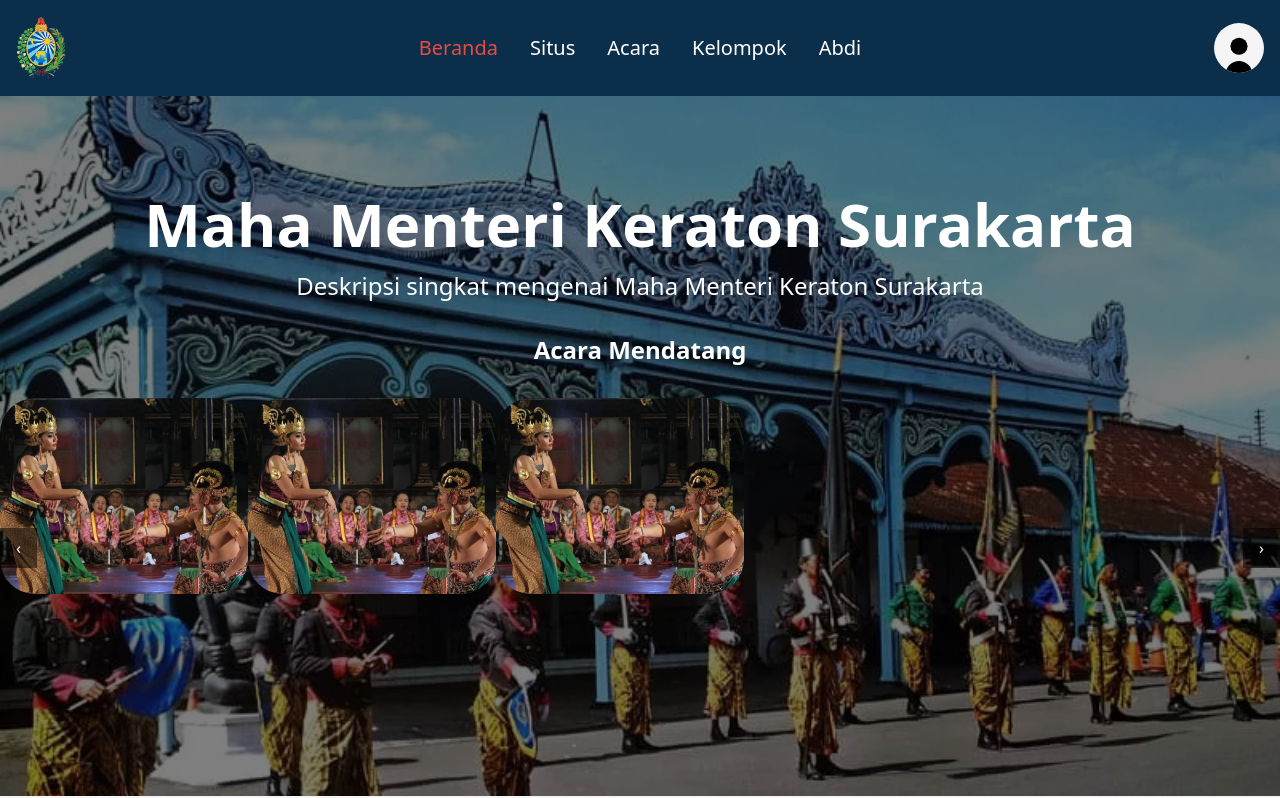
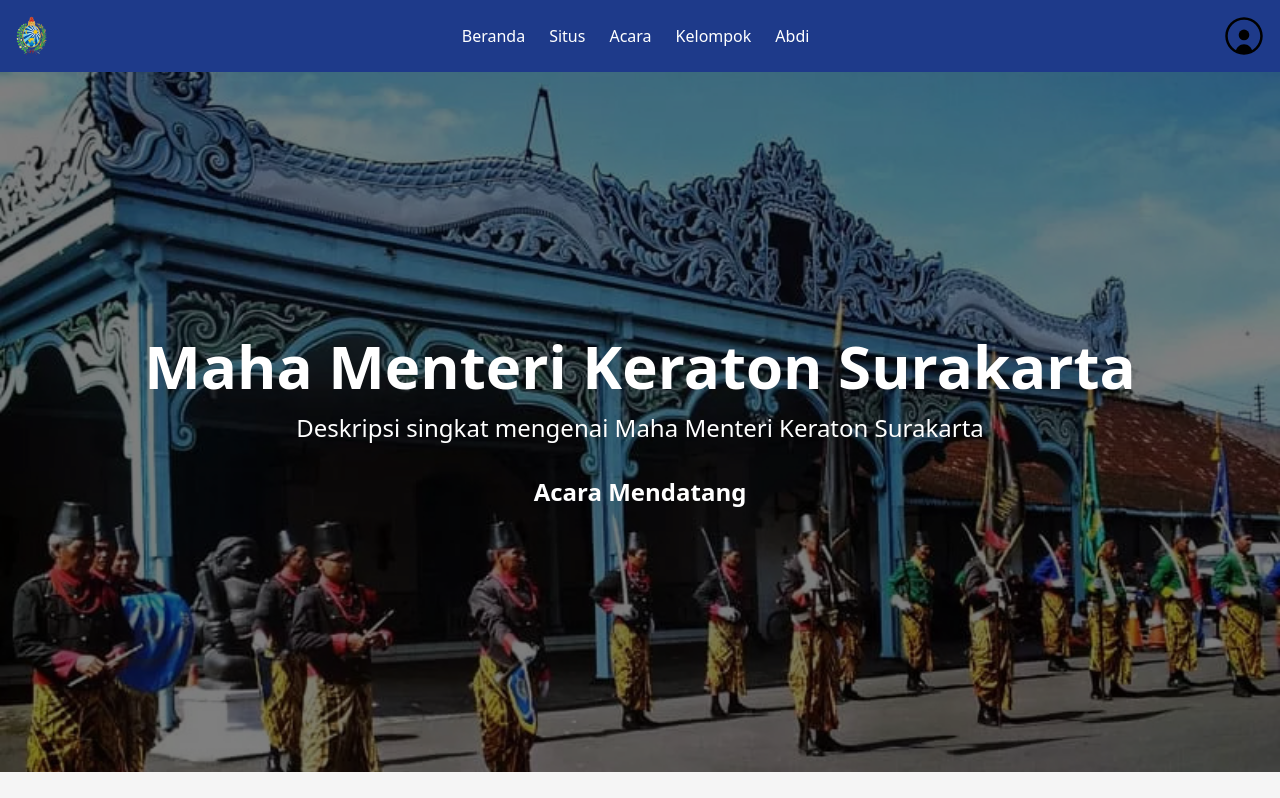
Before and after one commit to Nickskenneth/WebKraton, a SvelteKit app: page /beranda in a window 1280 px wide. Shown: the top 798 px of the page. Built offline with nearby package versions, Linux system fonts and the light colour scheme.

Commit message:
hamburger menu udah berfungi dengan baik

```diff
--- a/src/lib/components/Carousel.svelte
+++ b/src/lib/components/Carousel.svelte
@@ -1,11 +1,13 @@
 <script>
     let images = [
-        { src: "\Carousel2.jpg", alt: "Carousel2" },
-        { src: "\Carousel2.jpg", alt: "Carousel2" },
-        { src: "\Carousel2.jpg", alt: "Carousel2" },
+        { src: "/Carousel1.jpg", alt: "Carousel 1" },
+        { src: "/Carousel2.jpg", alt: "Carousel 2" },
+        { src: "/Carousel3.jpg", alt: "Carousel 3" },
     ];
 
     let currentIndex = 0;
+    let showModal = false;
+    let modalImage = null;
 
     const nextSlide = () => {
         currentIndex = (currentIndex + 1) % images.length;
@@ -14,41 +16,66 @@
     const prevSlide = () => {
         currentIndex = (currentIndex - 1 + images.length) % images.length;
     };
+
+    const openModal = (image) => {
+        modalImage = image;
+        showModal = true;
+    };
+
+    const closeModal = () => {
+        modalImage = null;
+        showModal = false;
+    };
 </script>
 
 <div class="relative w-full h-[300px] overflow-hidden">
-    <!-- Button Previous -->
-    <button on:click={prevSlide} class="absolute left-0 top-1/2 transform -translate-y-1/2 text-white px-4 py-2 bg-black bg-opacity-50 z-10">‹</button>
+    <!-- Tombol Previous -->
+    <button
+        on:click={prevSlide}
+        class="absolute left-2 top-1/2 transform -translate-y-1/2 bg-black bg-opacity-50 text-white p-2 rounded-full z-10 hover:bg-opacity-75"
+    >
+        ‹
+    </button>
 
     <!-- Carousel Slides -->
-    <div class="flex transition-transform duration-500 ease-in-out" style="transform: translateX(-{currentIndex * 100}%)">
+    <div
+        class="flex transition-transform duration-500"
+        style="transform: translateX(-{currentIndex * 100}%)"
+    >
         {#each images as { src, alt }}
-            <img src={src} alt={alt} class="carousel-image w-[248px] h-[196px] object-cover rounded-[35px]" />
+            <img
+                src={src}
+                alt={alt}
+                class="w-full h-[300px] object-cover cursor-pointer"
+                on:click={() => openModal({ src, alt })}
+            />
         {/each}
     </div>
 
-    <!-- Button Next -->
-    <button on:click={nextSlide} class="absolute right-0 top-1/2 transform -translate-y-1/2 text-white px-4 py-2 bg-black bg-opacity-50 z-10">›</button>
+    <!-- Tombol Next -->
+    <button
+        on:click={nextSlide}
+        class="absolute right-2 top-1/2 transform -translate-y-1/2 bg-black bg-opacity-50 text-white p-2 rounded-full z-10 hover:bg-opacity-75"
+    >
+        ›
+    </button>
 </div>
 
-<style>
-    .relative {
-        position: relative;
-    }
-
-    .flex {
-        display: flex;
-        transition: transform 0.5s ease-in-out;
-    }
-
-    .overflow-hidden {
-        overflow: hidden;
-    }
-
-    /* Gaya untuk gambar carousel */
-    .carousel-image {
-        width: 248px;
-        height: 196px;
-        border-radius: 35px;
-    }
-</style>
+<!-- Modal -->
+{#if showModal}
+<div class="fixed inset-0 bg-black bg-opacity-75 flex items-center justify-center z-20">
+    <div class="relative">
+        <img
+            src={modalImage.src}
+            alt={modalImage.alt}
+            class="max-w-full max-h-[80vh] rounded-lg"
+        />
+        <button
+            on:click={closeModal}
+            class="absolute top-4 right-4 bg-white text-black p-2 rounded-full hover:bg-gray-300"
+        >
+            ✕
+        </button>
+    </div>
+</div>
+{/if}
--- a/src/lib/components/HeroSection.svelte
+++ b/src/lib/components/HeroSection.svelte
@@ -11,9 +11,9 @@
         <div class="mt-8 text-2xl font-bold">
             Acara Mendatang
         </div>
-        <div class="mt-8 w-full max-w-screen-xl"> <!-- Ensuring the carousel takes full width -->
+        <!-- <div class="mt-8 w-full max-w-screen-xl">
             <CarouselComponent />
-        </div>
+        </div> -->
     </div>
 </section>
 
--- a/src/lib/components/NavBarL.svelte
+++ b/src/lib/components/NavBarL.svelte
@@ -1,92 +1,62 @@
 <script lang="ts">
-	import { page } from '$app/stores'; // Access the current page store
-	import { get } from 'svelte/store'; // To retrieve the current page info
+	let showMenu = false;
 
-	// Function to check if the current URL starts with the given path
-	function isActive(path: string) {
-	  const currentPath = get(page).url.pathname; // Get the current path from the page store
-	  return currentPath.startsWith(path); // Check if the current path starts with the given path
+	function toggleNavbar() {
+		showMenu = !showMenu;
 	}
-  </script>
+</script>
 
-  <nav class="navbar">
-	<img src="/logoKraton.png" alt="logoKraton" />
+<nav class="bg-blue-900 text-white p-4 relative">
+	<div class="flex justify-between items-center">
+		<!-- Logo -->
+		<img src="/logoKraton.png" alt="logoKraton" class="h-10 w-auto" />
 
-	<div class="nav-links">
-	  <a href="/beranda" class:is-active={isActive('/beranda')}>Beranda</a>
-	  <a href="/situsBersejarah" class:is-active={isActive('/situsBersejarah') || isActive('/detailSitus')}>Situs</a>
-	  <a href="/acara/acaraAkanDatang" class:is-active={isActive('/acara') || isActive('/detailAcara') || isActive('/daftarAcara')}>Acara</a>
-	  <a href="/kelompok/organisasi" class:is-active={isActive('/kelompok') || isActive('/detailOrganisasi') || isActive('/detailKomunitas')}>Kelompok</a>
-	  <a href="/abdi" class:is-active={isActive('/abdi')}>Abdi</a>
+		<!-- Hamburger Menu Button (Visible on Mobile) -->
+		<div class="md:hidden" on:click={toggleNavbar}>
+			<button>
+				<svg
+					xmlns="http://www.w3.org/2000/svg"
+					fill="none"
+					viewBox="0 0 24 24"
+					stroke-width="1.5"
+					stroke="currentColor"
+					class="w-6 h-6"
+				>
+					<path
+						stroke-linecap="round"
+						stroke-linejoin="round"
+						d="M3.75 6.75h16.5M3.75 12h16.5m-16.5 5.25h16.5"
+					/>
+				</svg>
+			</button>
+		</div>
+
+		<!-- Navigation Links (Hidden on Mobile) -->
+		<div class="hidden md:flex space-x-6">
+			<a href="/beranda" class="hover:text-yellow-400">Beranda</a>
+			<a href="/situsBersejarah" class="hover:text-yellow-400">Situs</a>
+			<a href="/acara/acaraAkanDatang" class="hover:text-yellow-400">Acara</a>
+			<a href="/kelompok/organisasi" class="hover:text-yellow-400">Kelompok</a>
+			<a href="/abdi" class="hover:text-yellow-400">Abdi</a>
+		</div>
+
+		<!-- Profile Icon -->
+		<div class="hidden md:block">
+			<a href="/profile">
+				<img src="/iconProfile.svg" alt="Profile" class="h-10 w-10 rounded-full" />
+			</a>
+		</div>
 	</div>
 
-	<!-- User/Profile icon -->
-	<div class="profile">
-	  <a href="/profile">
-		<img src="/iconProfile.svg" alt="Profile" class="profile-icon" />
-	  </a>
+	<!-- Mobile Menu -->
+	{#if showMenu}
+	<div class="absolute top-16 left-0 w-full bg-blue-900 text-white flex flex-col space-y-4 p-4 md:hidden z-50 shadow-lg">
+		<a href="/beranda" class="hover:text-yellow-400">Beranda</a>
+		<a href="/situsBersejarah" class="hover:text-yellow-400">Situs</a>
+		<a href="/acara/acaraAkanDatang" class="hover:text-yellow-400">Acara</a>
+		<a href="/kelompok/organisasi" class="hover:text-yellow-400">Kelompok</a>
+		<a href="/abdi" class="hover:text-yellow-400">Abdi</a>
+		<a href="/profile" class="hover:text-yellow-400">Profile</a>
 	</div>
-  </nav>
-
-  <style>
-	/* Navbar container */
-	.navbar {
-	  position: relative;
-	  z-index: 10;
-	  top: 0;
-	  width: 100%;
-	  padding: 1rem;
-	  display: flex;
-	  justify-content: space-between;
-	  align-items: center;
-	  background-color: #0b2e4b; /* Dark blue background */
-	}
-
-	/* Logo image */
-	.navbar img {
-	  height: 64px;
-	  width: 50px;
-	}
-
-	/* Navigation links container */
-	.nav-links {
-	  display: flex;
-	  gap: 2rem; /* Gap between navigation links */
-	}
-
-	/* Styling for each navigation link */
-	.nav-links a {
-	  color: #fff; /* White text color */
-	  text-decoration: none;
-	  font-size: 20px;
-	}
-
-	/* Hover effect for the navigation links */
-	.nav-links a:hover {
-	  color: #f1c40f; /* Yellow color on hover */
-	}
-
-	/* Active state styling for current navigation link */
-	.nav-links a.is-active {
-	  color: #e74c3c; /* Red color for active link */
-	}
-
-	/* Profile icon container */
-	.profile {
-	  display: flex;
-	  align-items: center;
-	  justify-content: center;
-	  width: 50px;
-	  height: 50px;
-	  background-color: #f5f5f5; /* Light background color */
-	  border-radius: 50%; /* Circular icon background */
-	  overflow: hidden; /* Hide overflow if the image is too big */
-	}
-
-	/* Profile image icon */
-	.profile-icon {
-	  width: 100%;
-	  height: 100%;
-	  object-fit: cover; /* Ensures the image maintains its aspect ratio */
-	}
-  </style>
+	{/if}
+</nav>
--- a/src/lib/components/NavBarNL.svelte
+++ b/src/lib/components/NavBarNL.svelte
@@ -1,36 +1,46 @@
-<!-- src/lib/Navbar.svelte -->
-<script>
+<script lang="ts">
+	let showMenu = false;
+
+	function toggleNavbar() {
+		showMenu = !showMenu;
+	}
 </script>
 
-<nav class="navbar">
-	<img src="/logoKraton.png" alt="logoKraton" />
-	<a href="\loginKraton">Masuk</a>
+<nav class="bg-blue-900 text-white p-4 relative">
+	<div class="flex justify-between items-center">
+		<!-- Logo -->
+		<img src="/logoKraton.png" alt="logoKraton" class="h-10 w-auto" />
+
+		<!-- Hamburger Menu Button (Visible on Mobile) -->
+		<div class="md:hidden" on:click={toggleNavbar}>
+			<button>
+				<svg
+					xmlns="http://www.w3.org/2000/svg"
+					fill="none"
+					viewBox="0 0 24 24"
+					stroke-width="1.5"
+					stroke="currentColor"
+					class="w-6 h-6"
+				>
+					<path
+						stroke-linecap="round"
+						stroke-linejoin="round"
+						d="M3.75 6.75h16.5M3.75 12h16.5m-16.5 5.25h16.5"
+					/>
+				</svg>
+			</button>
+		</div>
+
+		<!-- Navigation Links (Hidden on Mobile) -->
+		<div class="hidden md:block">
+			<a href="/loginKraton" class="hover:text-yellow-400">Masuk</a>
+		</div>
+	</div>
+
+	<!-- Mobile Menu -->
+	{#if showMenu}
+	<div class="absolute top-16 left-0 w-full bg-blue-900 text-white flex flex-col space-y-4 p-4 md:hidden z-50 shadow-lg">
+		<a href="/loginKraton" class="hover:text-yellow-400">Masuk</a>
+	</div>
+	{/if}
 </nav>
-
-<style>
-	.navbar {
-		position: relative;
-		z-index: 10;
-		top: 0;
-		width: 100%;
-		padding: 1rem;
-		display: flex;
-		justify-content: space-between;
-		align-items: center;
-		background-color: #0b2e4b;
-	}
-
-	.navbar img {
-		height: 64px;
-        width: 50px;
-        /* padding: 1 rem; */
-	}
-
-	.navbar a {
-		color: #ffff;
-		text-decoration: none;
-		font-size: 20px;
-	}
-</style>
-
-<!-- test12 -->
```
Also changed, not shown: src/routes/+page.svelte (+11 -99 lines).
